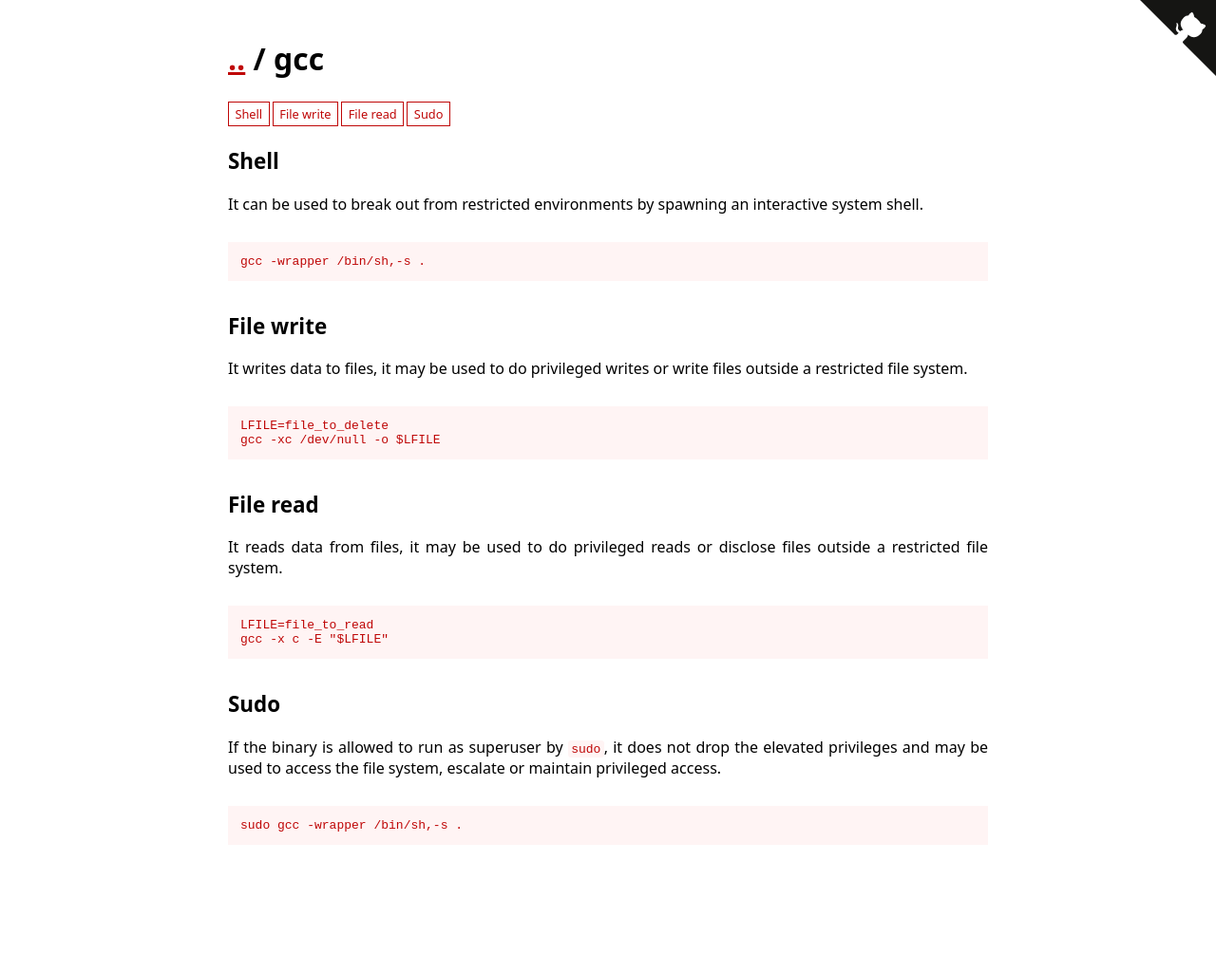
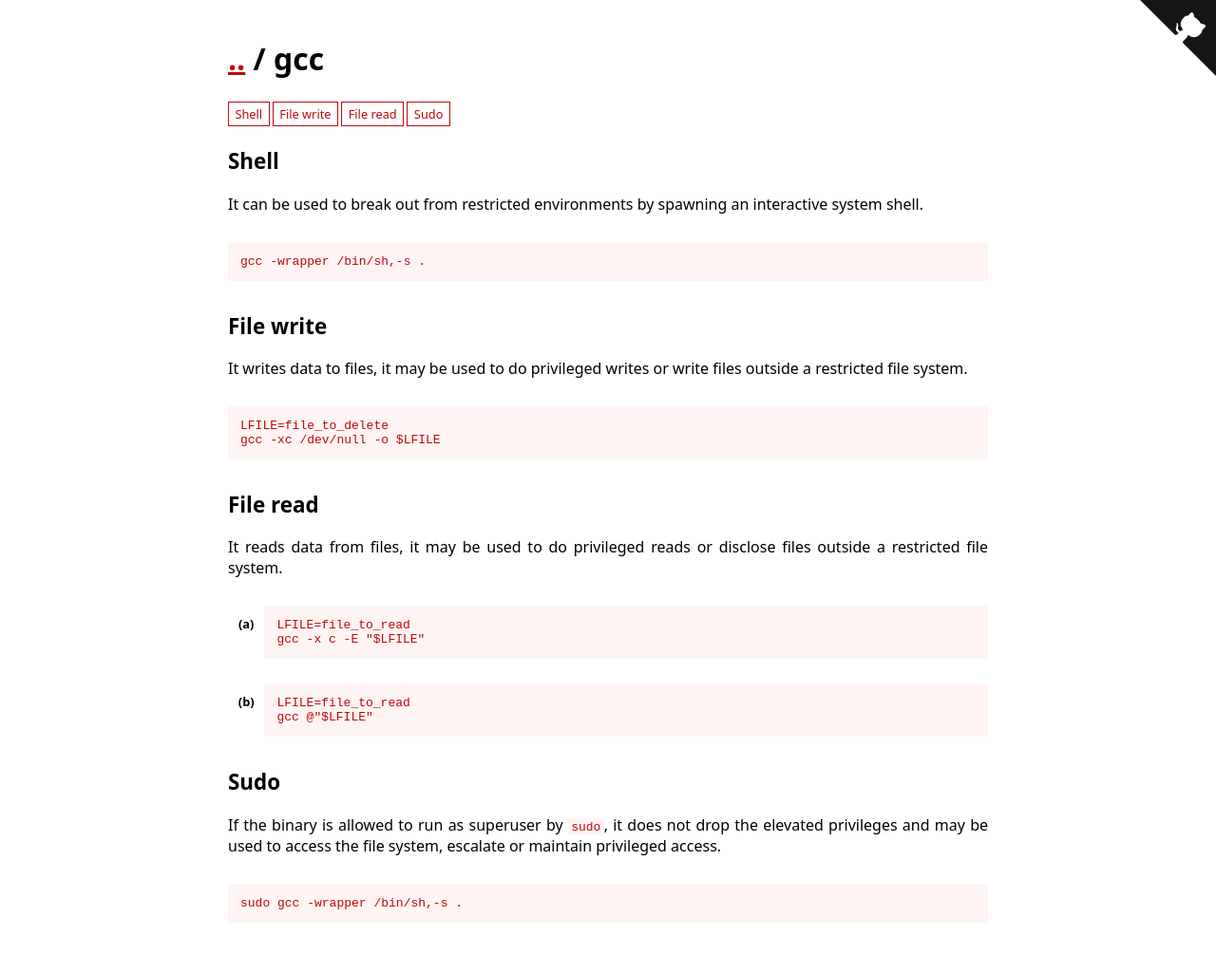
Before and after one commit to GTFOBins/GTFOBins.github.io, a Jekyll site: the page built from _gtfobins/gcc.md, in a window 1280 px wide. Shown: the whole page at 95% size. Built offline with Jekyll 4.4.1, drawn with Linux system fonts in a browser that asks for light colours; before the commit the page ends 943 px from its top, so only the background shows below that.

Commit message:
add gcc file-read technique, "@file"

```diff
--- a/_gtfobins/gcc.md
+++ b/_gtfobins/gcc.md
@@ -4,6 +4,9 @@ functions:
     - code: |
         LFILE=file_to_read
         gcc -x c -E "$LFILE"
+    - code: |
+        LFILE=file_to_read
+        gcc @"$LFILE"
   file-write:  # XXX this should be file-delete
     - code: |
         LFILE=file_to_delete
```
